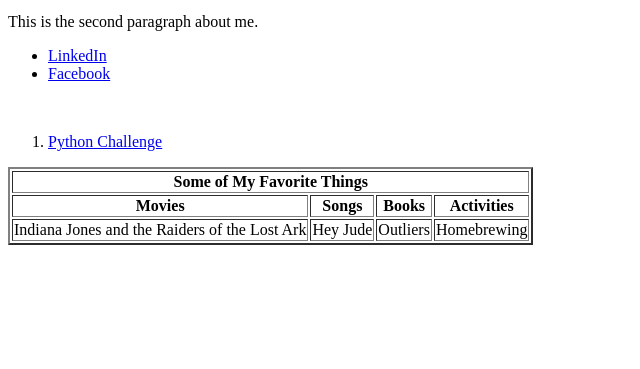
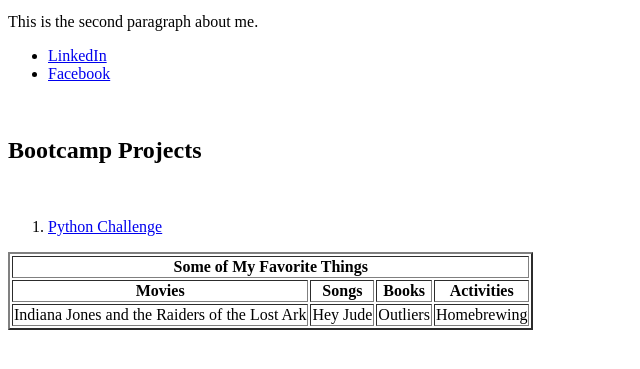
Before and after one commit to nblaul/nblaul.github.io, a plain HTML site: page index.html in a window 1280 px wide. Shown: the part 421-790 px from the top of the page, without its empty margins (0-640 px from the left). Drawn offline with Linux system fonts and the light colour scheme.

Commit message:
added header

```diff
--- a/index.html
+++ b/index.html
@@ -18,6 +18,8 @@ alt="Photo of Nick Blaul">
   <li><a href="https://www.linkedin.com/in/nicholas-blaul-0186a938/" target="_blank">LinkedIn</a></li>
   <li><a href="https://www.facebook.com/nickblaul" target="_blank">Facebook</a></li>
 </ul>
+<br>
+<h2>Bootcamp Projects</h2>
 <br>
 <ol>
   <li><a href="https://nblaul.github.io/python-challenge/">Python Challenge</a></li>
```
